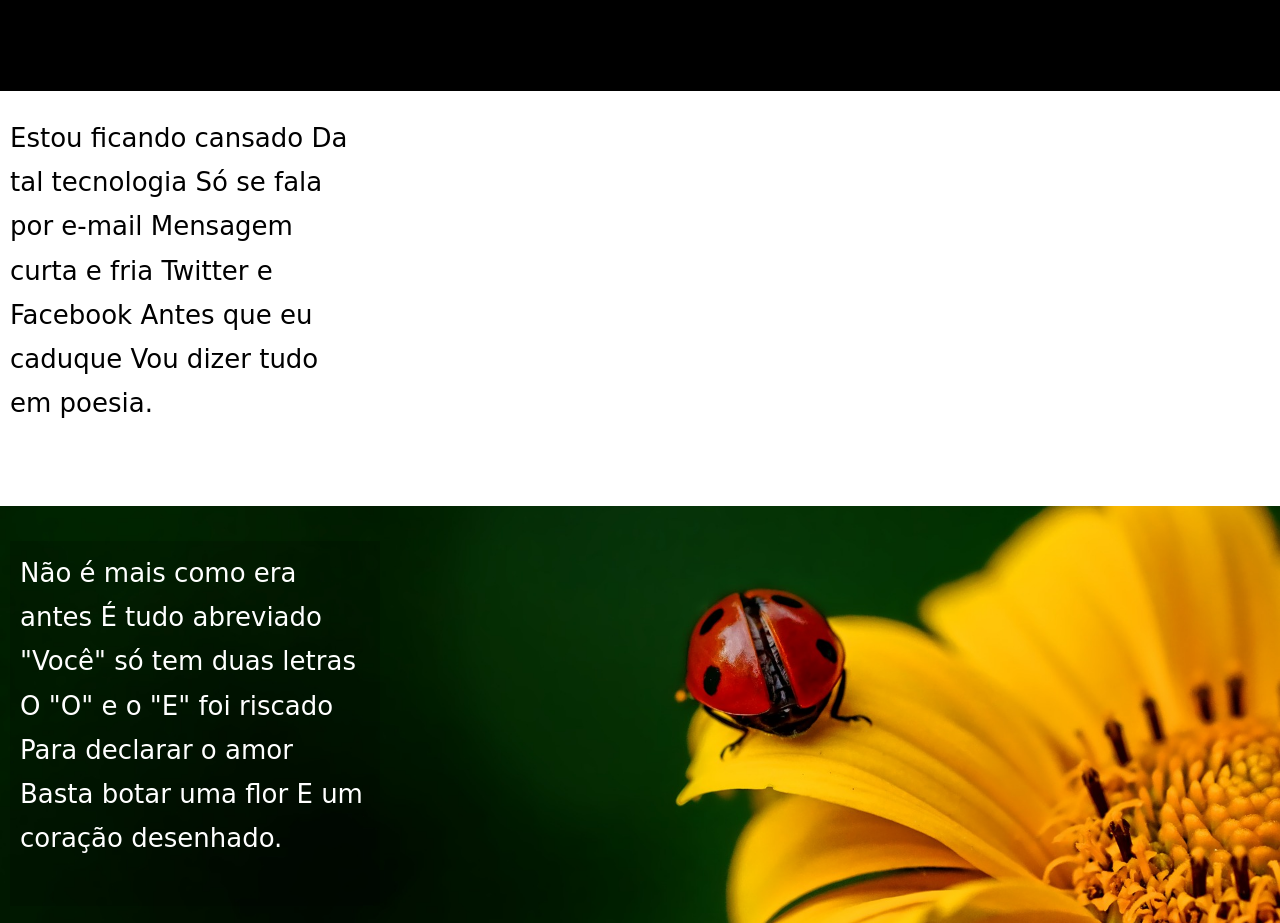
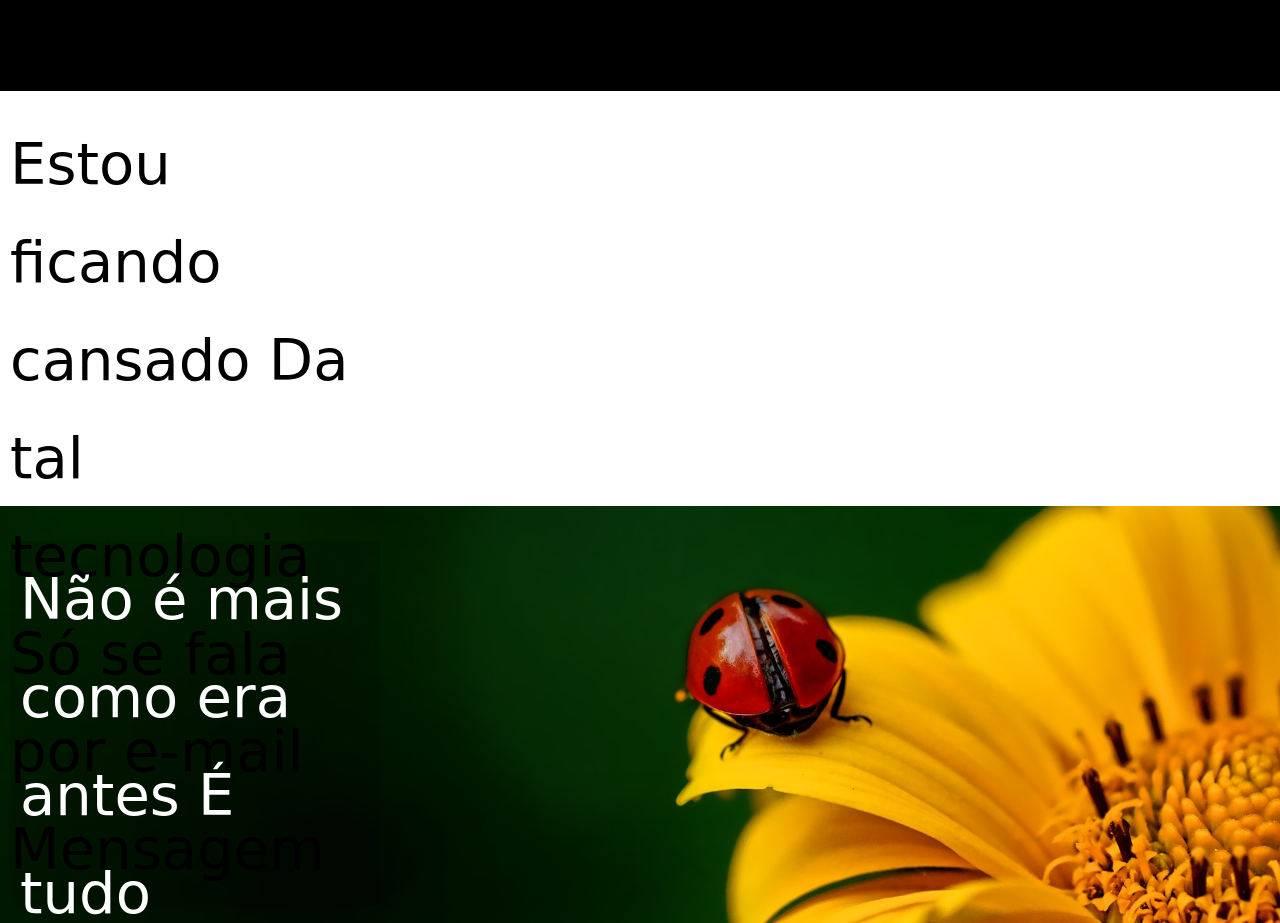
Before and after one commit to gustavoferreirabr/projeto-corsel, a plain HTML site: page index.html in a window 1280 px wide. Shown: the part 109-1032 px from the top of the page. Drawn offline with Linux system fonts and the light colour scheme; a web font is replaced by a local one.

Commit message:
Atualização no tamanho da fonte

```diff
--- a/estilo/style.css
+++ b/estilo/style.css
@@ -72,7 +72,7 @@ main{
     height: 300px;
     font-family: var(--font-conteudo);
     padding: 10px;
-    font-size: 26px;
+    font-size: 4.5vw;
     color: white;
     width: 100%;
     line-height: 1.7;
@@ -107,7 +107,7 @@ main{
     height: 345px;
     font-family: var(--font-conteudo);
     padding: 10px;
-    font-size: 26px;
+    font-size: 4.5vw;
     color: white;
     width: 100%;
     line-height: 1.7;
```
